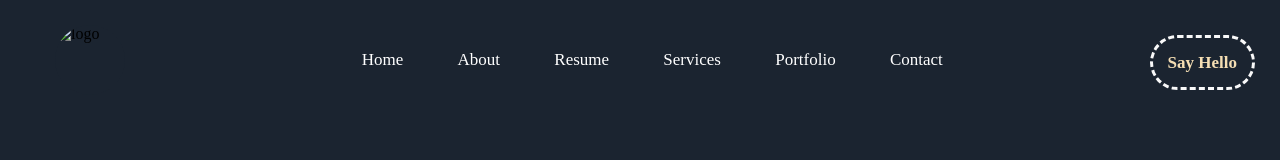
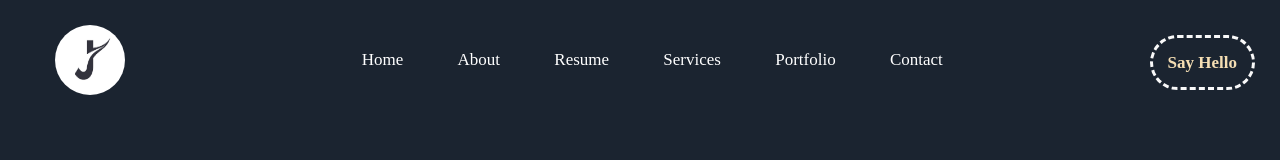
Before and after one commit to Mr-Jonard/Homepage, a plain HTML site: page index.html in a window 1280 px wide. Shown: the top 160 px of the page. Drawn offline with Linux system fonts and the light colour scheme.

Commit message:
Update index.html

```diff
--- a/index.html
+++ b/index.html
@@ -10,7 +10,7 @@
 </head>
 <body>
     <div class="nav">
-        <img src="JHH.jpg" alt="logo" class="logo">
+        <img src="images/JHH.jpg" alt="logo" class="logo">
             <ul>
                 <li><a href="#">Home</a></li>
                 <li><a href="#">About</a></li>
```
